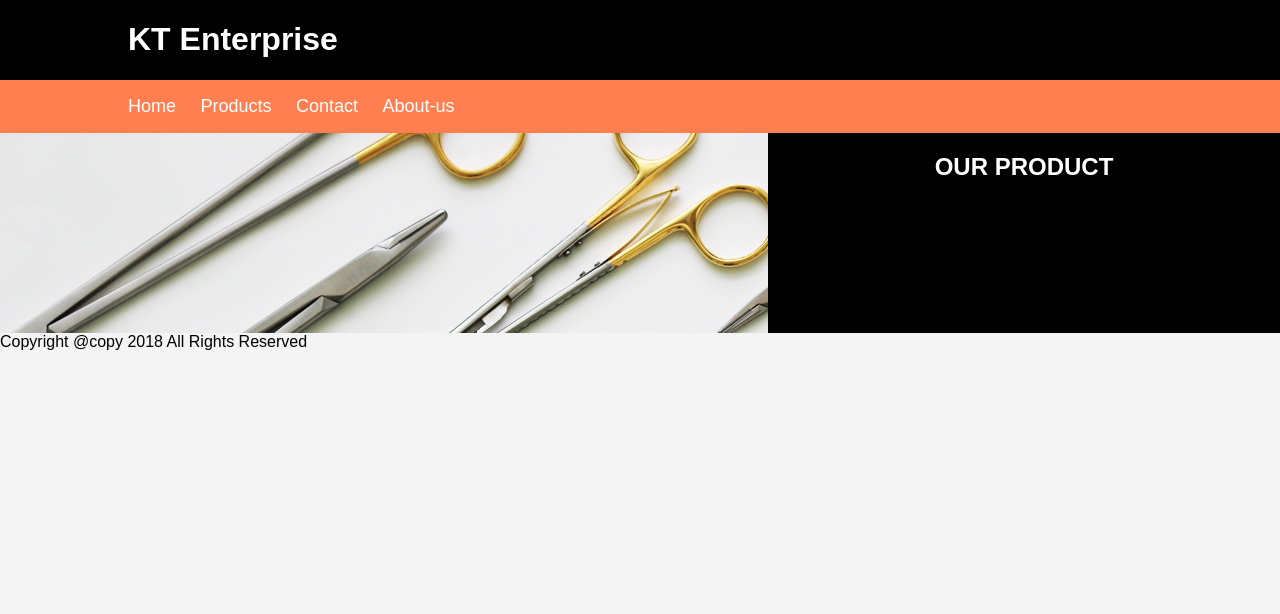
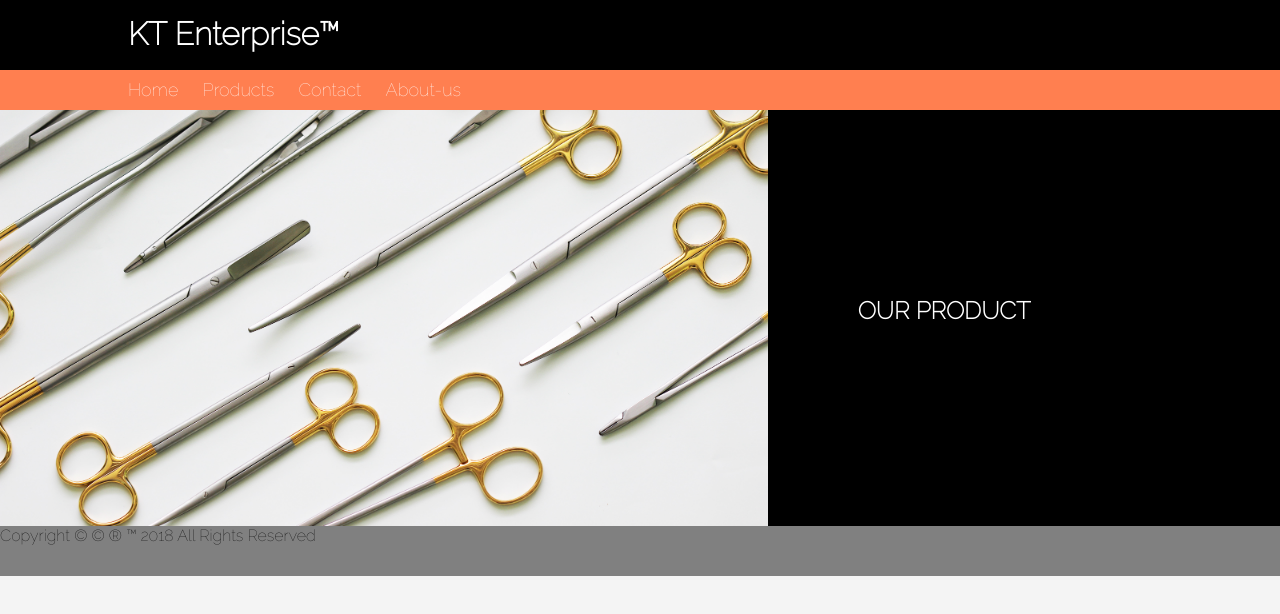
Before and after one commit to Galib2017/My-First-website, a plain HTML site: page index.html in a window 1280 px wide. Shown: the top 614 px of the page. Drawn offline with Linux system fonts and the light colour scheme; files that its build step writes are made by us from their sources; files whose address does not match are found by name; a web font is replaced by a local one.

Commit message:
newFilesadded

```diff
--- a/index.html
+++ b/index.html
@@ -2,35 +2,34 @@
 <html lang="en" dir="ltr">
   <head>
     <title>KT Enterprise</title>
-    <link rel="stylesheet" href="https://use.typekit.net/too2zsw.css">
+    <link href="https://fonts.googleapis.com/css?family=Raleway:100&display=swap" rel="stylesheet">
     <link rel="stylesheet" href="../HTML/style.css"></link>
   </head>
   <body>
     <header id="main-header">
       <div class="container"><h1>
-        KT Enterprise</h1>
+        KT Enterprise&#0153</h1>
       </div>
     </header>
     <nav id="main-navbar">
       <div class="container">
         <ul>
-          <li><a href="#">Home</a></li>
-          <li><a href="#">Products</a></li>
-          <li><a href="#">Contact</a></li>
-          <li><a href="#">About-us</a></li>
+          <li><a href="">Home</a></li>
+          <li><a href="../HTML/product.html">Products</a></li>
+          <li><a href="../HTML/contact.html">Contact</a></li>
+          <li><a href="../HTML/about-us.html">About-us</a></li>
         </ul>
       </div>
     </nav>
     <section id="showcase">
-
     </section>
     <section id="showcase1">
     <div>
       <h1>OUR PRODUCT</h1>
     </div>
     </section>
-    <footer>
-      <p>Copyright @copy 2018 All Rights Reserved</p>
+    <footer id="main-footer">
+      <p>Copyright &copy © ® &#0153 2018 All Rights Reserved</p>
     </footer>
   </body>
 </html>
--- /dev/null
+++ b/style(products).css
@@ -0,0 +1,9 @@
+body{
+  background-color:#f4f4f4;
+  color-#555;
+  font-family: 'Raleway', sans-serif;
+  font-style: normal;
+  font-weight: 10;
+  line-hight:1.6em;
+  margin: 0;
+}
--- a/style.css
+++ b/style.css
@@ -1,11 +1,12 @@
 body{
   background-color:#f4f4f4;
   color-#555;
-  font-family: arial;
+  font-family: 'Raleway', sans-serif;
   font-style: normal;
   font-weight: 10;
   line-hight:1.6em;
   margin: 0;
+  height: 8000px;
 }
 
 .container{
@@ -15,17 +16,31 @@ body{
 }
 
 #main-header{
+  height: 70px;
+  width: 100%;
   background-color:#000;
   color:#fff;
+  position: fixed;
+  top: 0px;
+}
+
+#main-header h1{
+  margin: 0px;
+  padding-top: 15px;
 }
 
 #main-navbar{
+  height: 40px;
+  width: 100%;
   background-color:coral;
   color:#fff;
+  position: fixed;
+  top: 70px;
 }
 
 #main-navbar ul{
-  padding:0;
+  margin: 0px;
+  padding: 9px 0px 0px 0px;
   list-style: none;
 }
 
@@ -45,8 +60,9 @@ body{
   float: left;
   width: 60%;
   background-image: url(../HTML/images/isak.jpg);
-  background-size: 160%;
-  min-height: 200px;
+  background-size: 100%;
+  padding: 110px 0px 0px 0px;
+  height: 400px;
 }
 
 #showcase1{
@@ -55,5 +71,22 @@ body{
   float: right;
   width: 40%;
   text-align: center;
-  min-height: 200px;
+  padding: 110px 0px 0px 0px;
+  height: 400px;
 }
+
+#showcase1 h1{
+  margin: 0px;
+  padding: 170px 160px 0px 0px;
+}
+
+#main-footer{
+  color: #090909;
+  width: 100%;
+  padding-bottom: 15px;
+  background-color: gray;
+}
+
+#main-footer p{
+  padding-top: 15px;
+}
```
Also changed, not shown: product.html (added, +12 -0 lines), about-us.html (added), contact.html (added), 1 other file.
